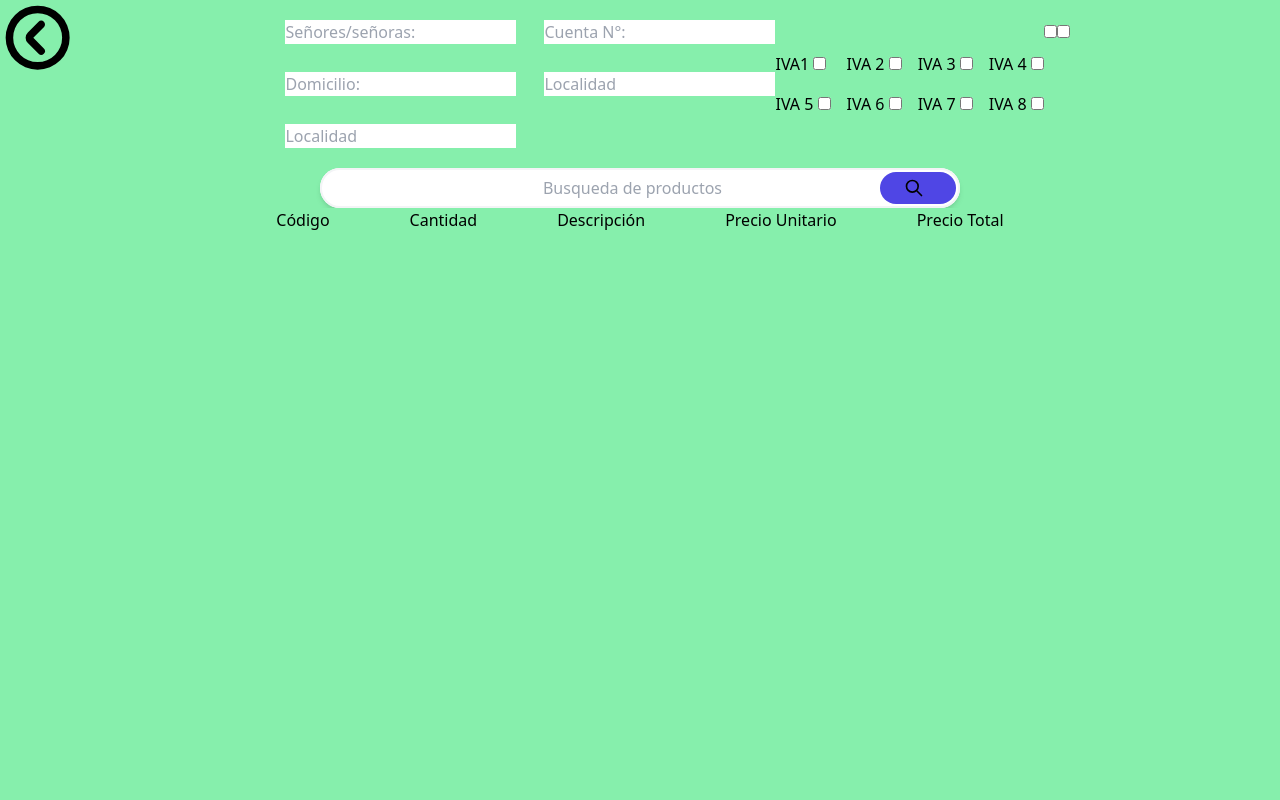
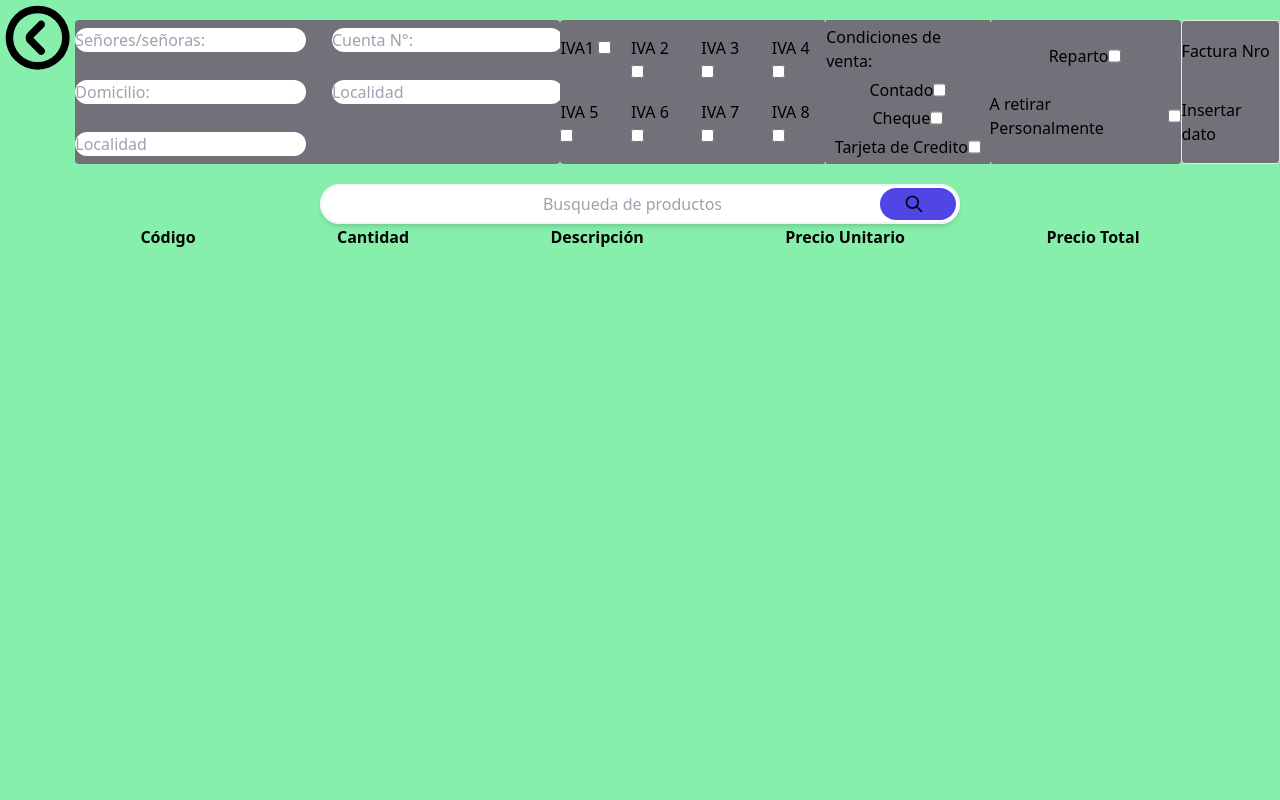
Before and after one commit to Drexai/Cosmar, a React (Vite) app: page /remit in a window 1280 px wide. Shown: the top 800 px of the page. Built offline with nearby package versions, Linux system fonts and the light colour scheme.

Commit message:
IU remit table fixes

```diff
--- a/src/components/remitComponent/index.jsx
+++ b/src/components/remitComponent/index.jsx
@@ -9,30 +9,30 @@ export const RemitComponent = () => {
                     <Link to="/" class="h-20 w-20">
                         <svg fill="#000000" viewBox="0 0 200 200" xmlns="http://www.w3.org/2000/svg"><title/><path d="M100,15a85,85,0,1,0,85,85A84.93,84.93,0,0,0,100,15Zm0,150a65,65,0,1,1,65-65A64.87,64.87,0,0,1,100,165ZM116.5,57.5a9.67,9.67,0,0,0-14,0L74,86a19.92,19.92,0,0,0,0,28.5L102.5,143a9.9,9.9,0,0,0,14-14l-28-29L117,71.5C120.5,68,120.5,61.5,116.5,57.5Z"/></svg>
                     </Link>
-                <nav class="relative py-5  w-full h-full bg-green-300 flex justify-around max-md:flex-col">
-                    <form class="w-full flex flex-row flex justify-center">
-                            <div class="grid grid-cols-2 gap-7" >
-                                <label htmlFor="">
-                                    <input type="text" placeholder="Señores/señoras:" />
+                <nav class="relative py-5  w-full h-full bg-green-300 max-md:flex flex-col">
+                    <form class="w-full flex flex-row flex justify-evenly max-md:flex-col">
+                            <div class="grid grid-cols-2 gap-7 bg-zinc-500	py-2 rounded max-md:flex flex-col justify-center " >
+                                <label htmlFor="" class="max-md:flex justify-center">
+                                    <input class="rounded-full" type="text" placeholder="Señores/señoras:" />
                                 </label>
 
-                                <label htmlFor="">
-                                    <input placeholder="Cuenta N°:" type="text" />
+                                <label htmlFor="" class="max-md:flex justify-center">
+                                    <input class="rounded-full" placeholder="Cuenta N°:" type="text" />
                                 </label>
 
-                                <label htmlFor="">
-                                    <input placeholder="Domicilio:" type="text" />
+                                <label htmlFor="" class="max-md:flex justify-center">
+                                    <input class="rounded-full" placeholder="Domicilio:" type="text" />
                                 </label>
 
-                                <label htmlFor="">
-                                     <input placeholder="Localidad" type="text" />
+                                <label htmlFor="" class="max-md:flex justify-center">
+                                     <input class="rounded-full" placeholder="Localidad" type="text" />
                                 </label>
 
-                                <label htmlFor="">
-                                    <input input placeholder="Localidad" type="text" />
+                                <label htmlFor="" class="max-md:flex justify-center">
+                                    <input class="rounded-full" placeholder="Localidad" type="text" />
                                 </label>
                             </div>
-                            <div class="grid grid-cols-4 gap-4 place-content-center">
+                            <div class="grid grid-cols-4 gap-4 place-content-center bg-zinc-500	 rounded">
                                 <label  placeholder="Iva" htmlFor=""> IVA1 <input placeholder="Iva" type="checkbox"/></label>
                                 <label htmlFor=""> IVA 2 <input placeholder="Iva" type="checkbox"/> </label>
                                 <label htmlFor=""> IVA 3 <input placeholder="Iva" type="checkbox"/> </label>
@@ -42,16 +42,35 @@ export const RemitComponent = () => {
                                 <label htmlFor=""> IVA 7 <input placeholder="Iva" type="checkbox"/> </label>
                                 <label htmlFor=""> IVA 8 <input placeholder="Iva" type="checkbox"/> </label>
                             </div>
-                            <div>
-
-                                <label htmlFor="">
-
-                                <input placeholder="Iva" type="checkbox"/>
-
-                                <input placeholder="Iva" type="checkbox"/>
+                            <div  class="flex flex-col justify-evenly bg-zinc-500	"  >
+                                    <h2>Condiciones de venta:</h2>
+                                <label htmlFor="" class="flex justify-end max-md:flex justify-center">
+                                    Contado
+                                    <input placeholder="Iva" type="checkbox"/>
+                                </label>
+                                <label htmlFor="" class="flex justify-end max-md:flex justify-center">
+                                    Cheque
+                                   <input placeholder="Iva" type="checkbox"/>
+                                </label>
+                                <label htmlFor="" class="flex justify-end max-md:flex justify-center">
+                                    Tarjeta de Credito
+                                    <input placeholder="Iva" type="checkbox"/>
                                 </label>
                             </div>
-
+                            <div  class="flex flex-col justify-evenly bg-zinc-500 rounded"  >
+                                <label htmlFor="" class="flex justify-end max-md:flex justify-center">
+                                    Reparto
+                                    <input placeholder="Iva" type="checkbox"/>
+                                </label>
+                                <label htmlFor="" class="flex justify-end max-md:flex justify-center">
+                                    A retirar Personalmente
+                                    <input placeholder="Iva" type="checkbox"/>
+                                </label>
+                            </div>
+                            <div class="border flex flex-col justify-around rounded bg-zinc-500	">
+                                <h2 class=" text black">Factura Nro</h2>
+                                <p class="text black">Insertar dato</p>
+                            </div>
                     </form>
                 </nav>
 
@@ -71,22 +90,18 @@ export const RemitComponent = () => {
                                 </svg>
                     </button>
                 </div>
-                <section class="relative  h-screen w-full bg-green-300  flex flex-row flex justify-center md:space-x-20">
-                    <div class="flex flex-col">
-                        <h2>Código</h2>
-                    </div>
-                    <div class="flex flex-col">
-                        <h2>Cantidad</h2>
-                    </div>
-                    <div class="flex flex-col">
-                        <h2>Descripción</h2>
-                    </div>
-                    <div class="flex flex-col">
-                        <h2>Precio Unitario</h2>
-                    </div>
-                    <div class="flex flex-col">
-                        <h2>Precio Total</h2>
-                    </div>
+                <section class="h-screen w-full bg-green-300 md:space-x-20 ">
+                    <table class="h-full w-full ">
+                        <tr class="w-full flex justify-evenly ">
+                            <th>Código</th>
+                            <th>Cantidad</th>
+                            <th>Descripción</th>
+                            <th>Precio Unitario</th>
+                            <th>Precio Total</th>
+                        </tr>
+                    </table>
+
+
                 </section>
 
             </main>
```
